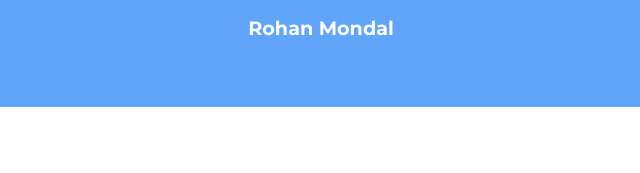
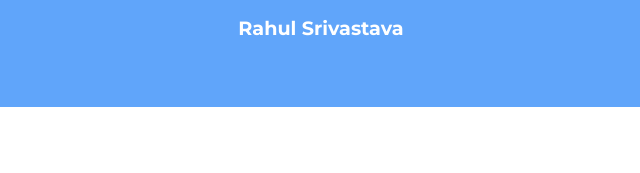
Before and after one commit to rahulsrivastava30/PORTFOLIO, a plain HTML site: page blogs.html in a window 1280 px wide. Shown: the top 173 px of the page, 319-959 px from the left. Drawn offline with Linux system fonts and the light colour scheme.

Commit message:
git changes

```diff
--- a/blogs.html
+++ b/blogs.html
@@ -4,12 +4,12 @@
     <meta charset="UTF-8">
     <meta http-equiv="X-UA-Compatible" content="IE=edge">
     <meta name="viewport" content="width=device-width, initial-scale=1.0">
-    <title>blogs | rohan</title>
+    <title>blogs | Rahul</title>
     <link rel="stylesheet" href="/styles.css">
 </head>
 <body>
     <nav class="navigation container">
-        <div class="nav-brand">Rohan Mondal</div>
+        <div class="nav-brand">Rahul Srivastava</div>
         <ul class="list-non-bullet nav-pills">
             <li class="list-item-inline">
                 <a class="link" href="/">home</a>
```
Also changed, not shown: blog1.html (+1 -1 lines), blog2.html (+1 -1 lines), projects.html (+1 -1 lines).
